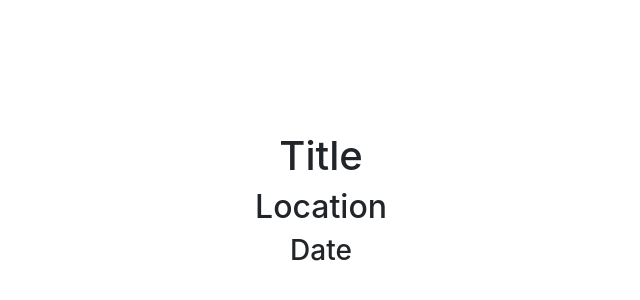
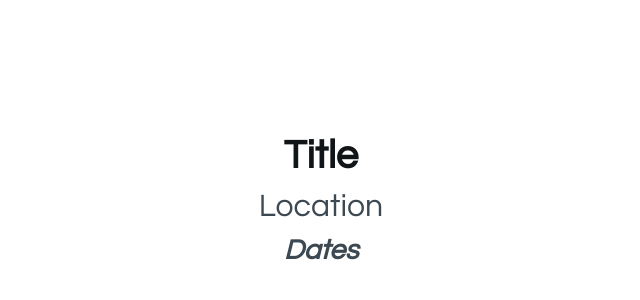
Before and after one commit to dsaludares/placeholder, a plain HTML site: page index.html in a window 1280 px wide. Shown: the part 196-496 px from the top of the page, without its empty margins (319-959 px from the left). Drawn offline with nearby package versions, Linux system fonts and the light colour scheme; a small style sheet from the web is missing.

Commit message:
Add styles

```diff
--- a/index.html
+++ b/index.html
@@ -8,6 +8,9 @@
     <!-- Bootstrap CSS -->
     <link rel="stylesheet" href="https://maxcdn.bootstrapcdn.com/bootstrap/4.0.0/css/bootstrap.min.css" integrity="sha384-Gn5384xqQ1aoWXA+058RXPxPg6fy4IWvTNh0E263XmFcJlSAwiGgFAW/dAiS6JXm" crossorigin="anonymous">
 
+    <!-- UCSB Web Fonts -->
+    <link href="https://webfonts.brand.ucsb.edu/webfont.min.css" rel="stylesheet" type="text/css" />
+
     <!-- Custom styles for this template -->
     <link href="styles.css" rel="stylesheet">
   </head>
@@ -16,7 +19,7 @@
     <div>
         <h1>Title</h1>
         <h2>Location</h2>
-        <h3>Date</h3>
+        <h3 class="font-italic">Dates</h3>
     </div>
 
     <!-- Optional JavaScript -->
--- a/styles.css
+++ b/styles.css
@@ -16,4 +16,18 @@ body {
   padding-top: 40px;
   padding-bottom: 40px;
   background-color: #fff;
+  font-family: Avenir, "Century Gothic", sans-serif;
+  font-weight: 200;
+  font-style: normal;
+  color: #3d4952;
 }
+
+h1 {
+  font-weight: 600;
+  color: #111517;
+}
+
+.font-italic {
+  font-weight: 600;
+  font-style: italic;
+}
```
